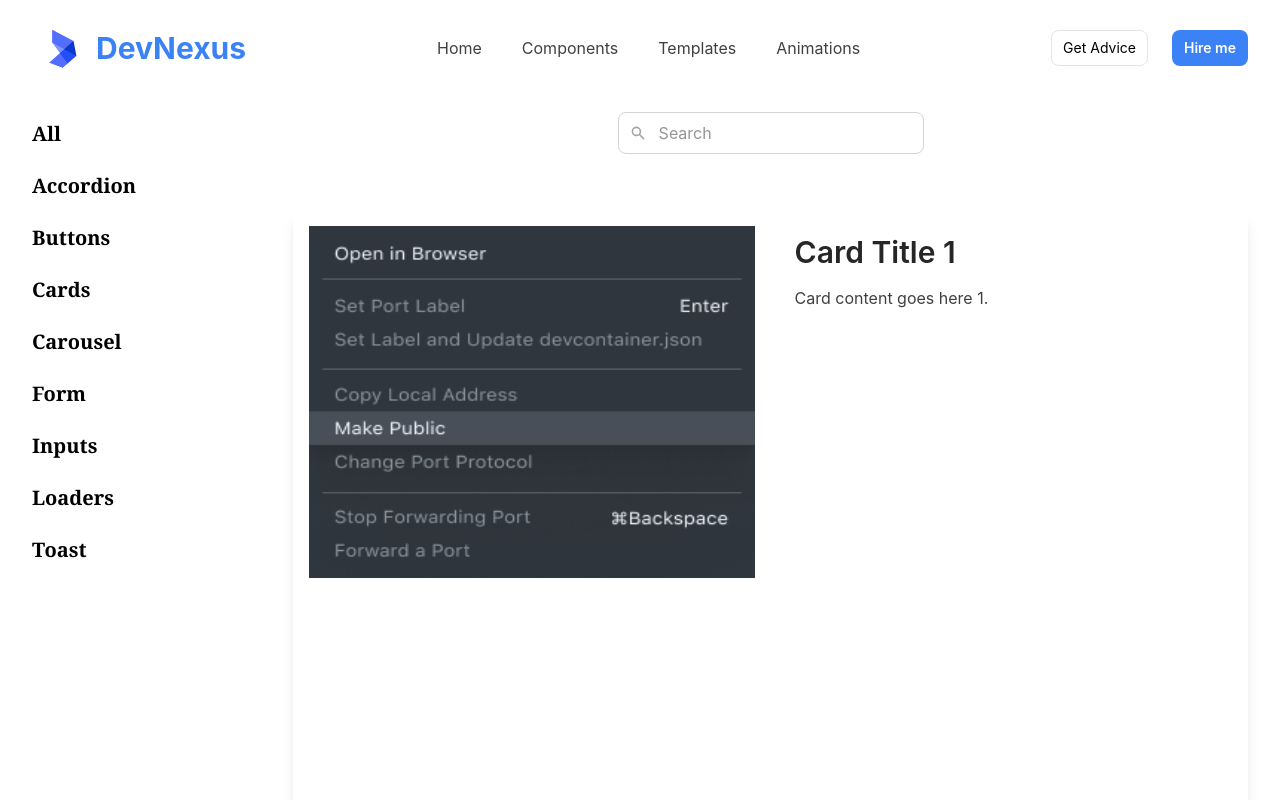
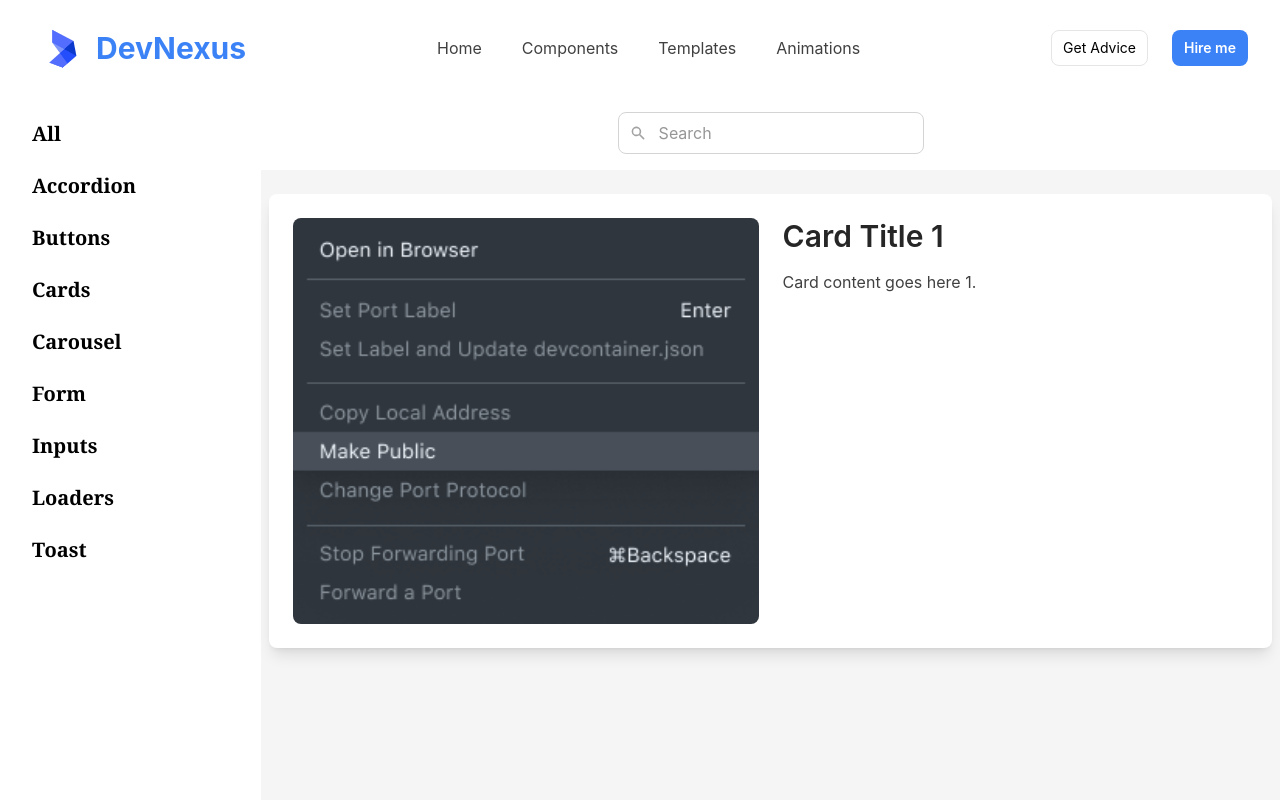
Before and after one commit to Akshay200228/DevFusionKit, a Next.js app: page /component/1 in a window 1280 px wide. Shown: the top 800 px of the page. Built offline with nearby package versions, Linux system fonts and the light colour scheme.

Commit message:
improve card page

```diff
--- a/src/app/component/[result]/page.jsx
+++ b/src/app/component/[result]/page.jsx
@@ -10,24 +10,24 @@ export default function Result({ params }) {
     const card = cardData.find((card) => card.id === cardId);
 
     return (
-        <div className="flex items-center justify-center p-4 min-h-auto md:items-start sm:items-start md:pt-10">
+        <div className="flex items-start justify-center min-h-screen bg-gray-100">
             {/* Card data */}
             {card ? (
-                <div className="flex flex-col w-full h-[768px] max-w-screen-lg mx-4 bg-white rounded-lg shadow-lg items-center md:items-start md:flex-row">
-                    <div className="w-full md:w-1/2 h-96">
+                <div className="container p-6 mx-2 mt-6 bg-white rounded-lg shadow-lg lg:flex">
+                    <div className="lg:w-1/2">
                         <img
                             src={card.imageUrl}
                             alt={`Card Image ${card.id}`}
-                            className="w-full h-full p-4 rounded-lg"
+                            className="w-full h-auto rounded-lg"
                         />
                     </div>
-                    <div className="w-full p-6 md:w-1/2">
-                        <h3 className="mb-4 text-3xl font-semibold text-gray-800">{card.title}</h3>
+                    <div className="mt-6 lg:mt-0 lg:ml-6 lg:w-1/2">
+                        <h3 className="text-3xl font-semibold text-gray-800">{card.title}</h3>
                         <p className="mt-4 text-gray-700">{card.content}</p>
                     </div>
                 </div>
             ) : (
-                <p className="text-xl font-semibold text-red-600">Card not found.</p>
+                <p className="text-2xl font-semibold text-red-600">Card not found.</p>
             )}
         </div>
     );
```
